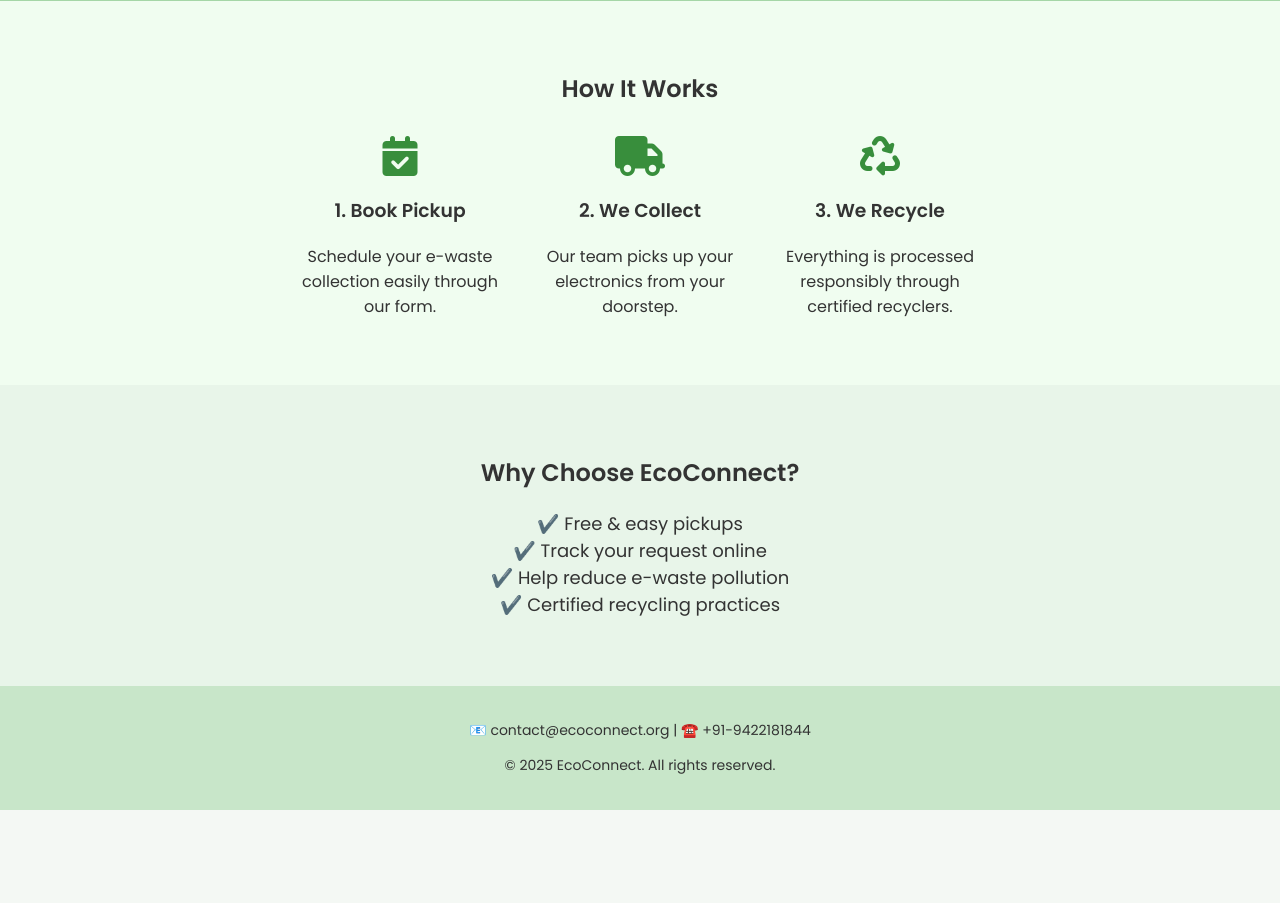
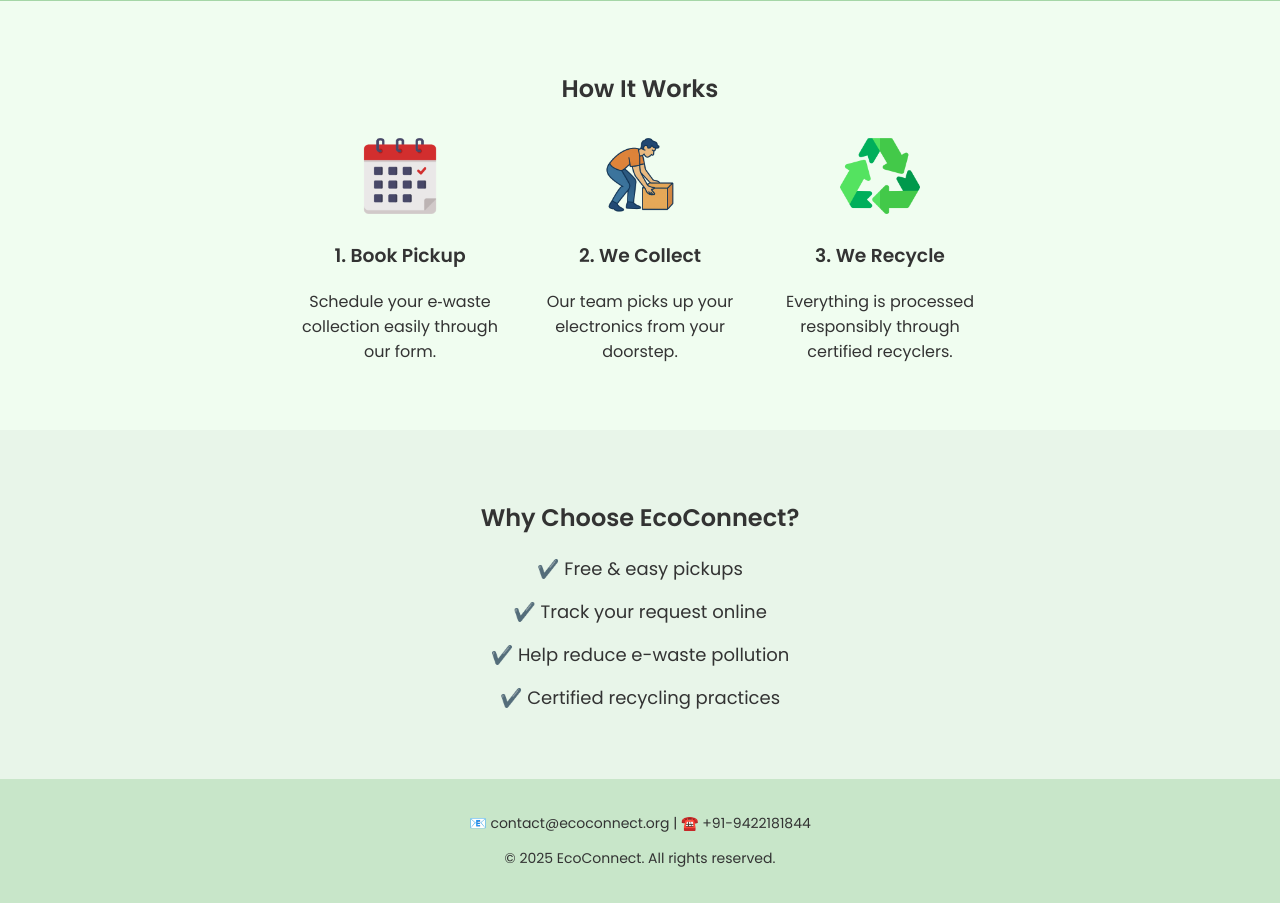
Before and after one commit to Labreo/hackathon-gec, a Flask app: page / in a window 1280 px wide. Shown: the part 379-1282 px from the top of the page. Before the commit the page ends 1189 px from the top, so only its background shows below. Run offline with Flask 3, Linux system fonts and the light colour scheme; some libraries are stand-ins or nearby versions.

Commit message:
Add Icons in the How It Works Section

```diff
--- a/templates/index.html
+++ b/templates/index.html
@@ -95,6 +95,10 @@
       font-size: 18px;
     }
 
+    .about ul li {
+      margin-bottom: 16px; /* adds vertical space between points */
+    }
+
     footer {
       background-color: #c8e6c9;
       text-align: center;
@@ -125,22 +129,23 @@
   <h2>How It Works</h2>
   <div class="steps">
     <div class="step">
-        <i class="fas fa-calendar-check"></i>
+      <img src="../static/img/book.png" alt="Book Pickup" width="80">
       <h3>1. Book Pickup</h3>
-        <p>Schedule your e-waste collection easily through our form.</p>
+      <p>Schedule your e‑waste collection easily through our form.</p>
     </div>
     <div class="step">
-        <i class="fas fa-truck"></i>
+      <img src="../static/img/collect.png" alt="We Collect" width="80">
       <h3>2. We Collect</h3>
       <p>Our team picks up your electronics from your doorstep.</p>
     </div>
     <div class="step">
-        <i class="fas fa-recycle"></i>
+      <img src="../static/img/recycle.png" alt="We Recycle" width="80">
       <h3>3. We Recycle</h3>
       <p>Everything is processed responsibly through certified recyclers.</p>
     </div>
   </div>
 </section>
+
 
   <section id="about" class="about">
     <h2>Why Choose EcoConnect?</h2>
```
Also changed, not shown: static/img/book.png (added), static/img/collect.png (added), static/img/recycle.png (added). Lines whose indentation alone changed are shown as unchanged.
